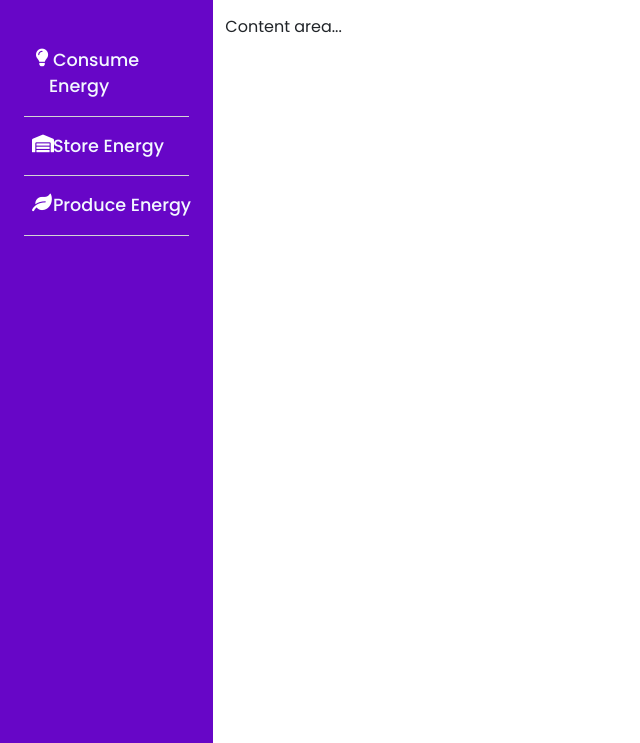
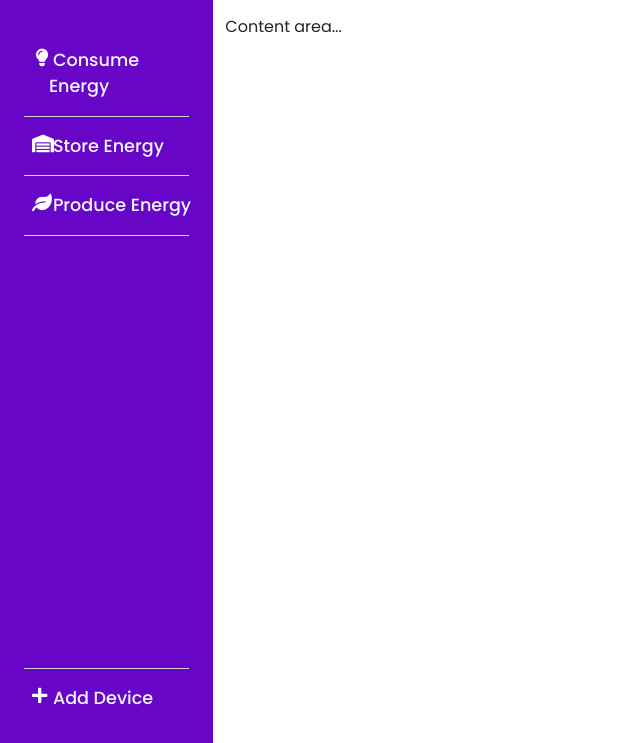
Before and after one commit to piotrzegarek/SmartEnergyHome, a Django app: page / in a window 1280 px wide. Shown: the part 57-800 px from the top of the page, without its empty margins (0-640 px from the left). Run offline with Django 4.2, Linux system fonts and the light colour scheme; the visitor is signed in with stand-in values (Sample User, id 1); parts of the project's set-up code (start-up, migrations or seed data) failed here and were passed over; some web fonts are replaced.

Commit message:
Add device button

```diff
--- a/app/apps/core/static/core/css/sidebar.css
+++ b/app/apps/core/static/core/css/sidebar.css
@@ -1,6 +1,7 @@
 .side-bar {
     background-color: #6706c7;
     height: 100%;
+    justify-content: space-between;
 }
 
 .side-bar .nav-item span {
@@ -20,7 +21,11 @@
     width: 100%;
 }
 
-.side-bar .nav-item {
+.add-dev .nav-item {
+    border-top: 1px solid #d4d4d4;
+}
+
+.side-bar .nav-pills .nav-item {
     border-bottom: 1px solid #d4d4d4;
 }
 
--- a/app/apps/core/templates/core/devices-sidebar.html
+++ b/app/apps/core/templates/core/devices-sidebar.html
@@ -1,3 +1,4 @@
+<div class="side-bar d-flex flex-column align-items-center align-items-sm-start px-3 pt-2">
     <ul class="nav nav-pills flex-column mb-sm-auto mb-0 align-items-center align-items-sm-start mt-4 px-2" id="menu">
         <li class="nav-item py-2">
             <a href="#" class="nav-link align-middle px-2">
@@ -36,3 +37,18 @@
             </a>
         </li>
     </ul>
+    <ul class="nav add-dev px-2 mb-4">
+        <li class="nav-item pt-2">
+            <a href="#" class="nav-link align-middle px-2">
+                <div class="row">
+                    <div class="col-2">
+                        <i class="icon fas fa-plus"></i>
+                    </div>
+                    <div class="col">
+                        <span class="ms-1 d-none d-sm-inline">Add Device</span>
+                    </div>
+                </div>
+            </a>
+        </li>
+    </ul>
+</div>
--- a/app/apps/core/templates/core/home-page.html
+++ b/app/apps/core/templates/core/home-page.html
@@ -13,9 +13,7 @@
 <div class="container-fluid">
     <div class="row flex-nowrap">
         <div class="col-auto col-md-3 col-xl-2 px-0">
-            <div class="side-bar d-flex flex-column align-items-center align-items-sm-start px-3 pt-2 text-white">
-                {% include "core/devices-sidebar.html" %}
-            </div>
+            {% include "core/devices-sidebar.html" %}
         </div>
         <div class="col py-3">
             Content area...
```
Also changed, not shown: app/apps/core/forms.py (added). Lines whose indentation alone changed are shown as unchanged.
